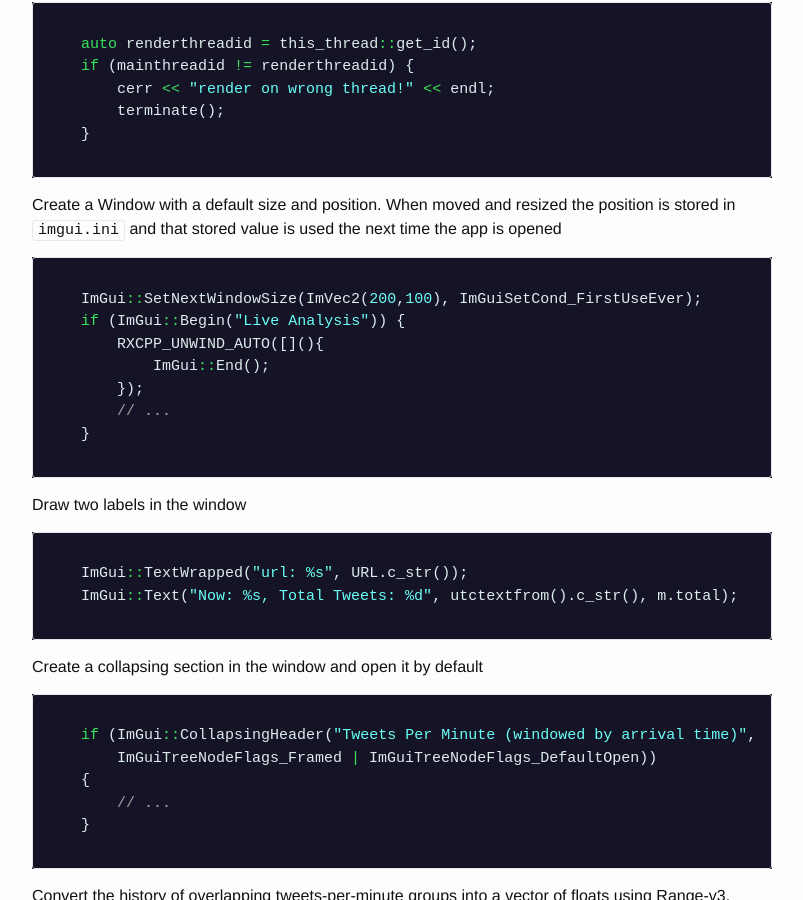
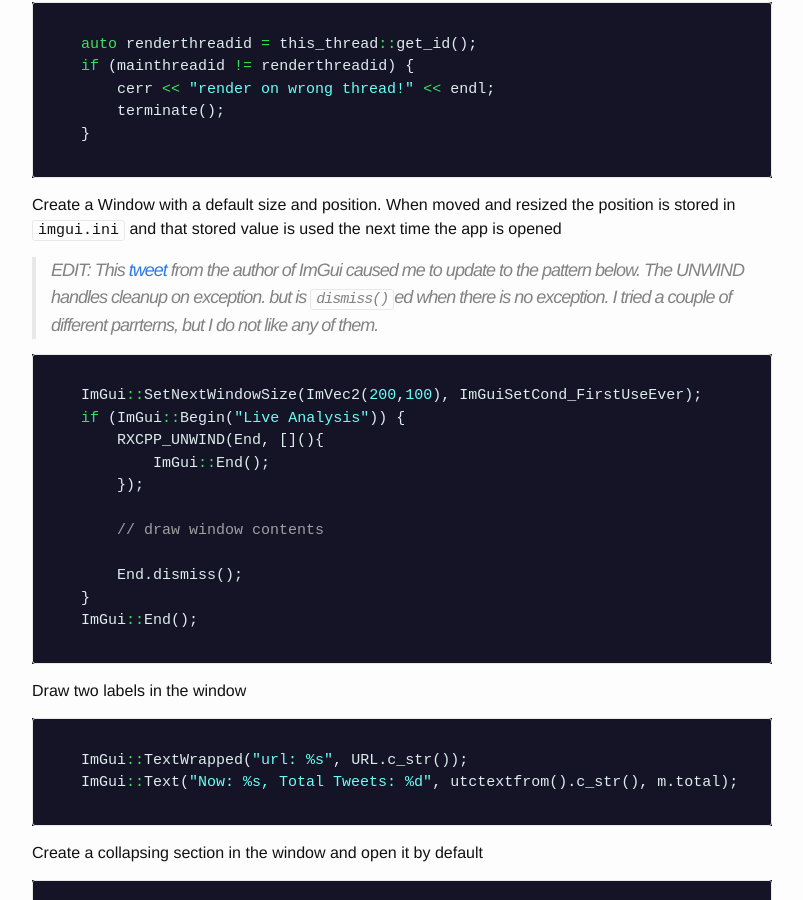
Before and after one commit to xbanks/kirkshoop.github.io, a Jekyll site: the page built from _posts/2016-12-08-rendering_with_dear_imgui.md, in a window 1280 px wide and 900 px high, scrolled down 1270 px. Shown: the whole window, without its empty margins (238-1041 px from the left). Built offline with Jekyll 4.4.1, drawn with Linux system fonts in a browser that asks for light colours.

Commit message:
edit dear imgui

````diff
--- a/_posts/2016-12-08-rendering_with_dear_imgui.md
+++ b/_posts/2016-12-08-rendering_with_dear_imgui.md
@@ -50,15 +50,21 @@ Verify that the rendering is on the main thread
 
 Create a Window with a default size and position. When moved and resized the position is stored in `imgui.ini` and that stored value is used the next time the app is opened
 
+> EDIT: This [tweet](https://twitter.com/nlguillemot/status/807152339035557892) from the author of ImGui caused me to update to the pattern below. The UNWIND handles cleanup on exception. but is `dismiss()`ed when there is no exception. I tried a couple of different parrterns, but I do not like any of them.
+
 ```cpp
 
     ImGui::SetNextWindowSize(ImVec2(200,100), ImGuiSetCond_FirstUseEver);
     if (ImGui::Begin("Live Analysis")) {
-        RXCPP_UNWIND_AUTO([](){
+        RXCPP_UNWIND(End, [](){
             ImGui::End();
         });
-        // ...
+
+        // draw window contents
+
+        End.dismiss();
     }
+    ImGui::End();
 
 ```
 
````
